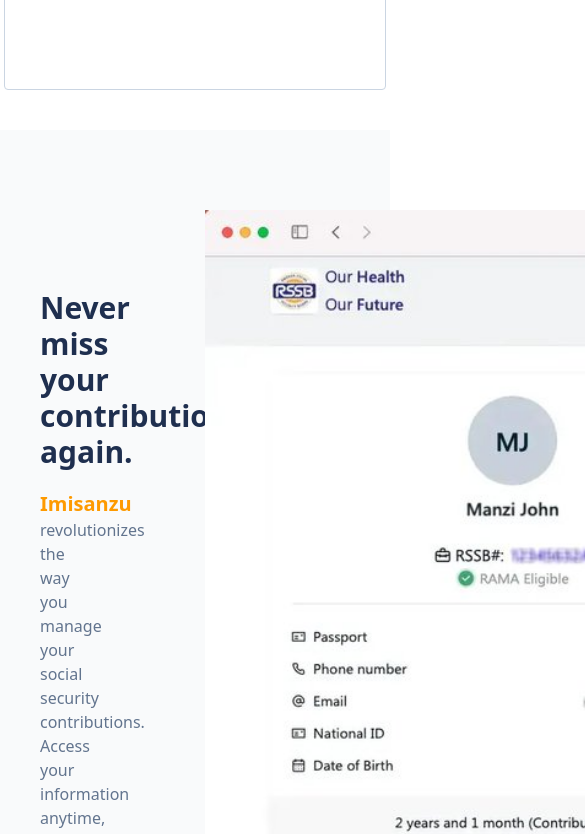
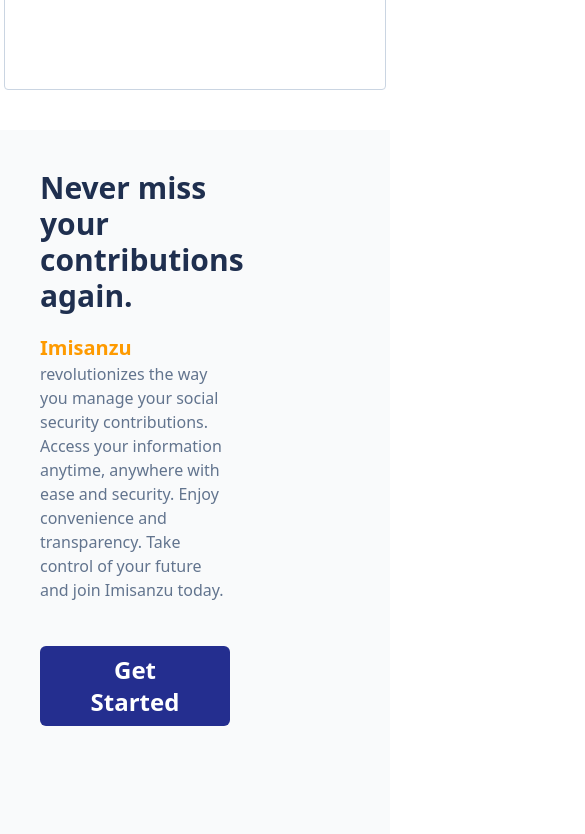
Before and after one commit to Zolender/CSS_Gate, a website: page index.html in a window 390 px wide. Shown: the part 2804-3638 px from the top of the page, 585 px wide, since content can reach past the window. Drawn offline with Linux system fonts and the light colour scheme.

Commit message:
makes the contribution part a little more responsive

```diff
--- a/index.html
+++ b/index.html
@@ -211,8 +211,8 @@
 
 
     <!-- contribution description and let's say advertisement part -->
-        <div class=" px-10 grid grid-cols-2 gap-5 bg-[#F9FAFB] ">
-            <div class=" h-full flex flex-col pr-30  gap-5 py-40">
+        <div class=" px-10 grid grid-cols-2 gap-5 bg-[#F9FAFB] max-lg:flex max-lg:flex-col max-lg:gap-1 ">
+            <div class=" h-full flex flex-col pr-30  gap-5 py-40 max-lg:py-10">
                 <p class="font-bold text-3xl text-[#1F2F4F]">Never miss your contributions again.</p>
                 <p class="text-slate-500"><span class="text-amber-500 font-bold text-xl ">Imisanzu</span> revolutionizes the way you manage your social security contributions. Access your information anytime, anywhere with ease and security. Enjoy convenience and transparency. Take control of your future and join Imisanzu today.</p>
                 <button type="button" class="px-10 py-2 mt-6 text-white text-2xl font-bold bg-[#242e8f] w-fit rounded-md">Get Started</button>
```
Also changed, not shown: src/css/styles.css.
